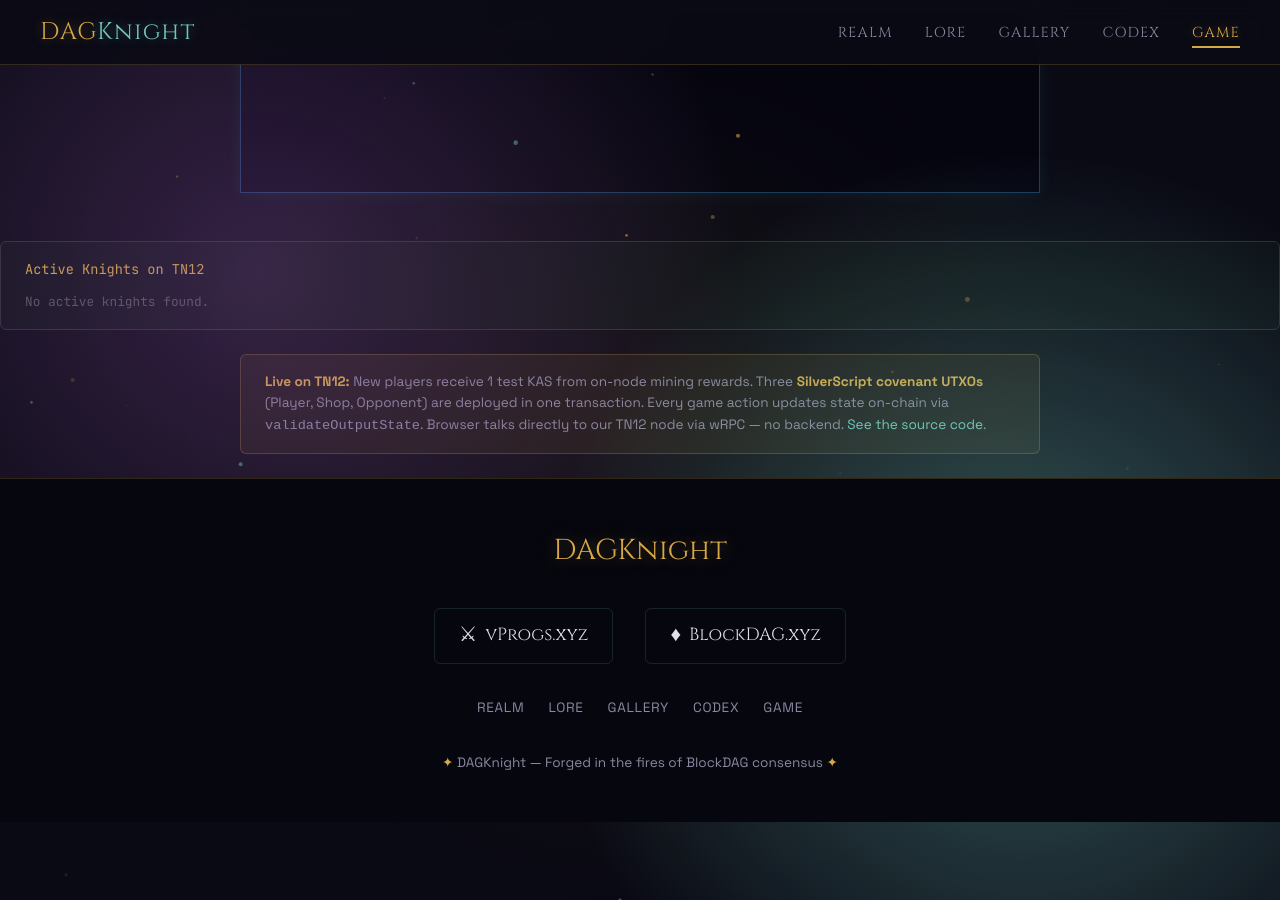
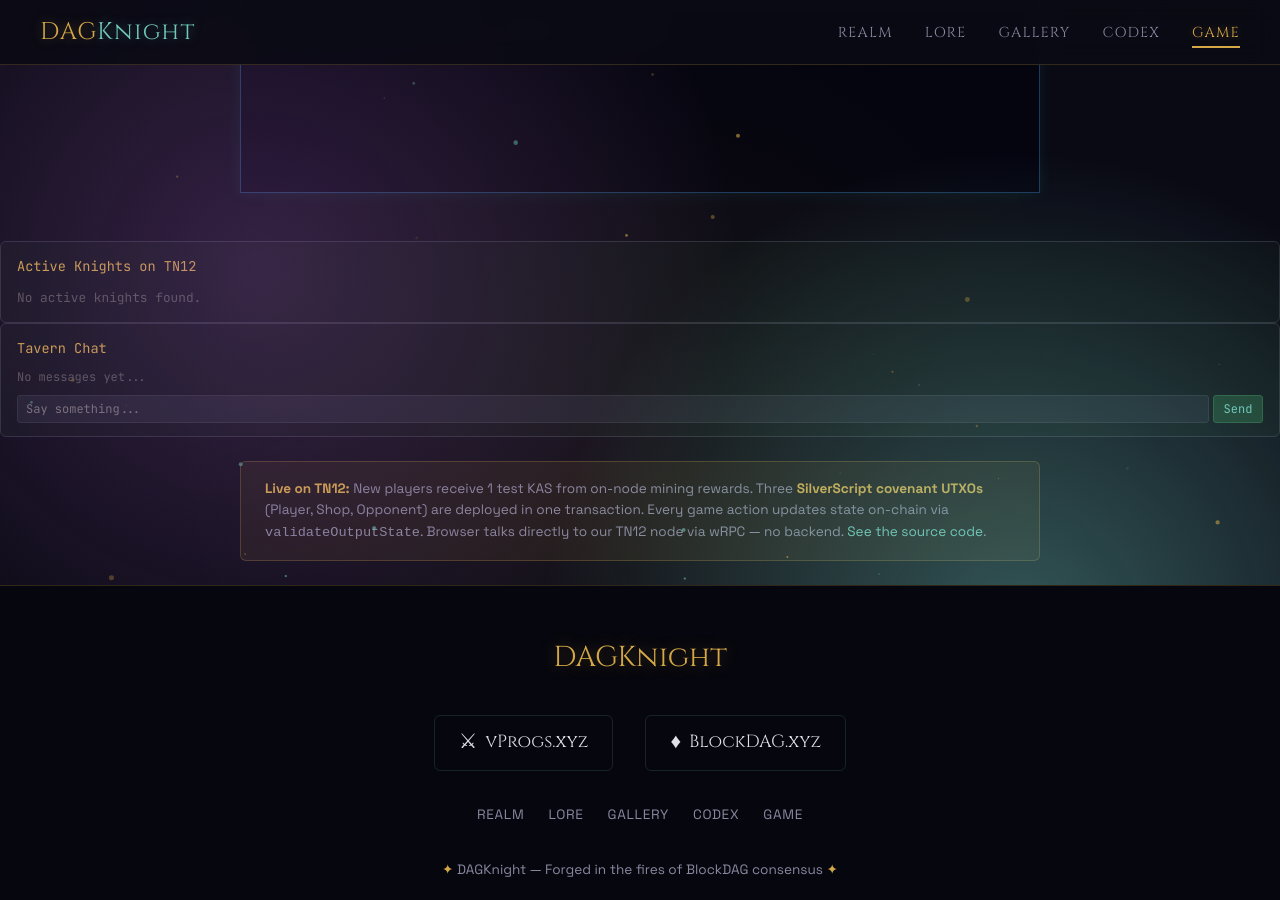
Before and after one commit to creative-inference/dagknight.xyz, a Jekyll site: the page built from game/index.html, in a window 1280 px wide and 900 px high, scrolled down 3477 px. Built offline with Jekyll 4.4.1, drawn with Linux system fonts in a browser that asks for light colours; part of the change alters nothing that is shown.

Commit message:
Add Tavern Chat panel — real-time messaging between knights
Server-side chat API (GET/POST /api/chat) on the indexer.
Only registered players can send messages. 100 message history.
Chat polls every 5 seconds, shows in sidebar alongside chain log
and player list. Works in fullscreen mode. Enter to send.

Co-Authored-By: Claude Opus 4.6 (1M context) <noreply@anthropic.com>

```diff
--- a/game/index.html
+++ b/game/index.html
@@ -144,10 +144,24 @@ description: "A BBS door game forged in the fires of BlockDAG consensus"
   </div>
 
   <div id="player-list" style="font-family: 'JetBrains Mono', monospace;">
-    <div style="background: #0d1117; border: 1px solid #2a2e38; border-radius: 6px; padding: 1rem 1.5rem;">
+    <div style="background: #0d1117; border: 1px solid #2a2e38; border-radius: 6px; padding: 0.8rem 1rem;">
       <div style="color: #d4a847; font-size: 0.85rem; margin-bottom: 0.5rem;">Active Knights on TN12</div>
       <div id="beacon-list" style="color: #70c7ba; font-size: 0.8rem; line-height: 1.8;">
         <span style="color: #555;">Scanning the BlockDAG...</span>
+      </div>
+    </div>
+  </div>
+
+  <div id="chat-panel" style="font-family: 'JetBrains Mono', monospace;">
+    <div style="background: #0d1117; border: 1px solid #2a2e38; border-radius: 6px; padding: 0.8rem 1rem;">
+      <div style="color: #d4a847; font-size: 0.85rem; margin-bottom: 0.5rem;">Tavern Chat</div>
+      <div id="chat-messages" style="color: #c0c0c0; font-size: 0.75rem; line-height: 1.6; max-height: 200px; overflow-y: auto;">
+        <span style="color: #555;">No messages yet...</span>
+      </div>
+      <div id="chat-input-row" style="display:flex;gap:4px;margin-top:0.5rem;">
+        <input type="text" id="chat-field" placeholder="Say something..." maxlength="200"
+          style="flex:1;background:#1a1e28;color:#70c7ba;border:1px solid #2a2e38;border-radius:3px;padding:0.3rem 0.5rem;font-family:'JetBrains Mono',monospace;font-size:0.75rem;outline:none;">
+        <button onclick="sendChat()" style="background:#1a3a2a;color:#70c7ba;border:1px solid #2a5a3a;border-radius:3px;padding:0.3rem 0.6rem;font-family:'JetBrains Mono',monospace;font-size:0.75rem;cursor:pointer;">Send</button>
       </div>
     </div>
   </div>
@@ -180,7 +194,10 @@ description: "A BBS door game forged in the fires of BlockDAG consensus"
   #game-panel:not(.fullscreen) #game-sidebar {
     display: contents; /* in normal mode, sidebar elements flow normally */
   }
-  #game-panel.fullscreen #chain-log { max-height: 60vh; overflow-y: auto; }
+  #game-panel.fullscreen #chain-log { max-height: 35vh; overflow-y: auto; }
+  #game-panel.fullscreen #chat-panel { flex: 1; }
+  #game-panel.fullscreen #chat-messages { max-height: none !important; flex: 1; overflow-y: auto; }
+  #game-panel.fullscreen #chat-panel > div { display: flex; flex-direction: column; height: 100%; }
 </style>
 
 <script>
@@ -199,6 +216,56 @@ document.addEventListener('keydown', (e) => {
     if (panel.classList.contains('fullscreen')) toggleFullscreen();
   }
 });
+
+// --- Chat ---
+const CHAT_API = 'https://tn12.dagknight.xyz/api/chat';
+let _lastChatTs = 0;
+
+async function refreshChat() {
+  const el = document.getElementById('chat-messages');
+  if (!el) return;
+  try {
+    const resp = await fetch(CHAT_API + '?since=' + _lastChatTs);
+    const msgs = await resp.json();
+    if (!msgs.length && _lastChatTs === 0) return;
+    if (msgs.length) {
+      if (_lastChatTs === 0) el.innerHTML = '';
+      for (const m of msgs) {
+        const div = document.createElement('div');
+        const time = new Date(m.ts).toLocaleTimeString().slice(0, 5);
+        div.innerHTML = `<span style="color:#555;">${time}</span> <span style="color:#d4a847;">${m.name}:</span> ${m.message}`;
+        el.appendChild(div);
+        _lastChatTs = Math.max(_lastChatTs, m.ts);
+      }
+      el.scrollTop = el.scrollHeight;
+    }
+  } catch {}
+}
+
+async function sendChat() {
+  const field = document.getElementById('chat-field');
+  const msg = field.value.trim();
+  if (!msg) return;
+  const s = window._state;
+  if (!s || !s.name || !Wallet.address) return;
+  try {
+    await fetch(CHAT_API, {
+      method: 'POST',
+      headers: { 'Content-Type': 'application/json' },
+      body: JSON.stringify({ name: s.name, message: msg, address: Wallet.address }),
+    });
+    field.value = '';
+    refreshChat();
+  } catch {}
+}
+
+document.getElementById('chat-field')?.addEventListener('keydown', (e) => {
+  if (e.key === 'Enter') { e.preventDefault(); sendChat(); }
+  e.stopPropagation(); // prevent game input capture
+});
+
+setInterval(refreshChat, 5000);
+setTimeout(refreshChat, 2000);
 </script>
 
 <div class="chain-disclaimer">
```
